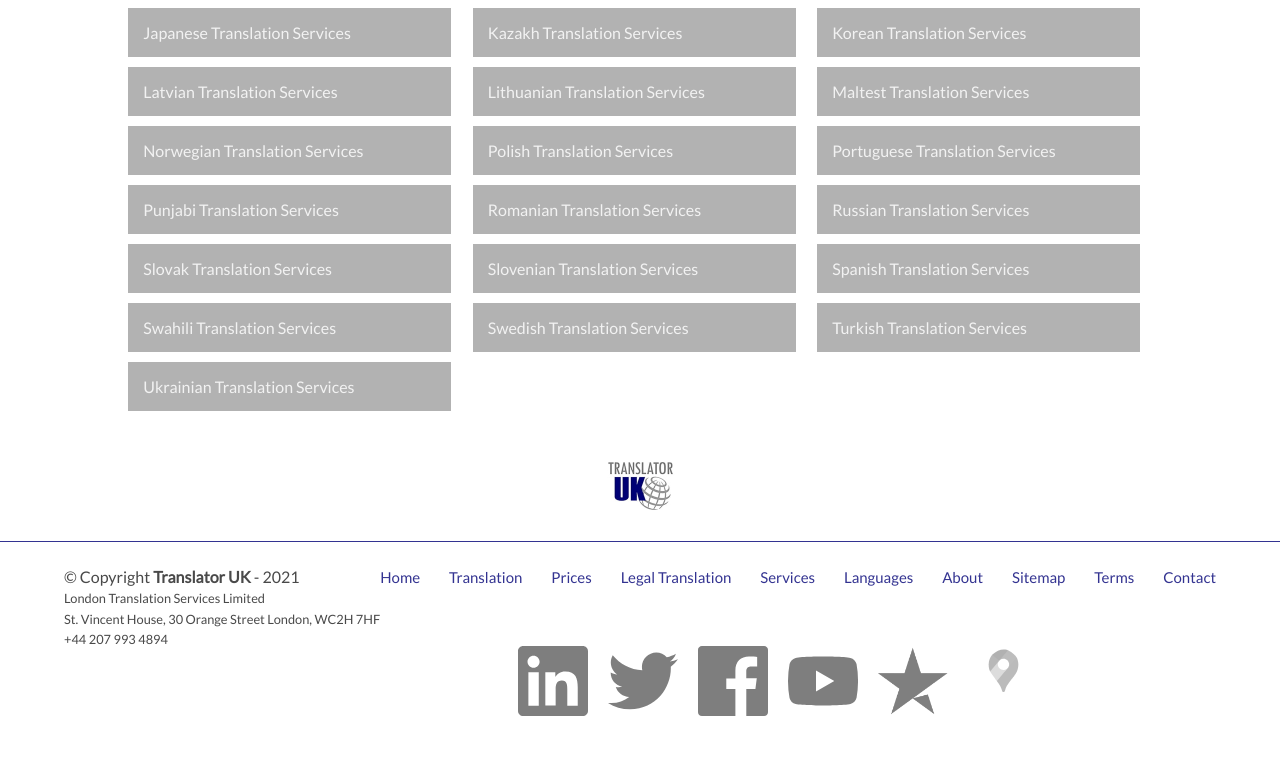
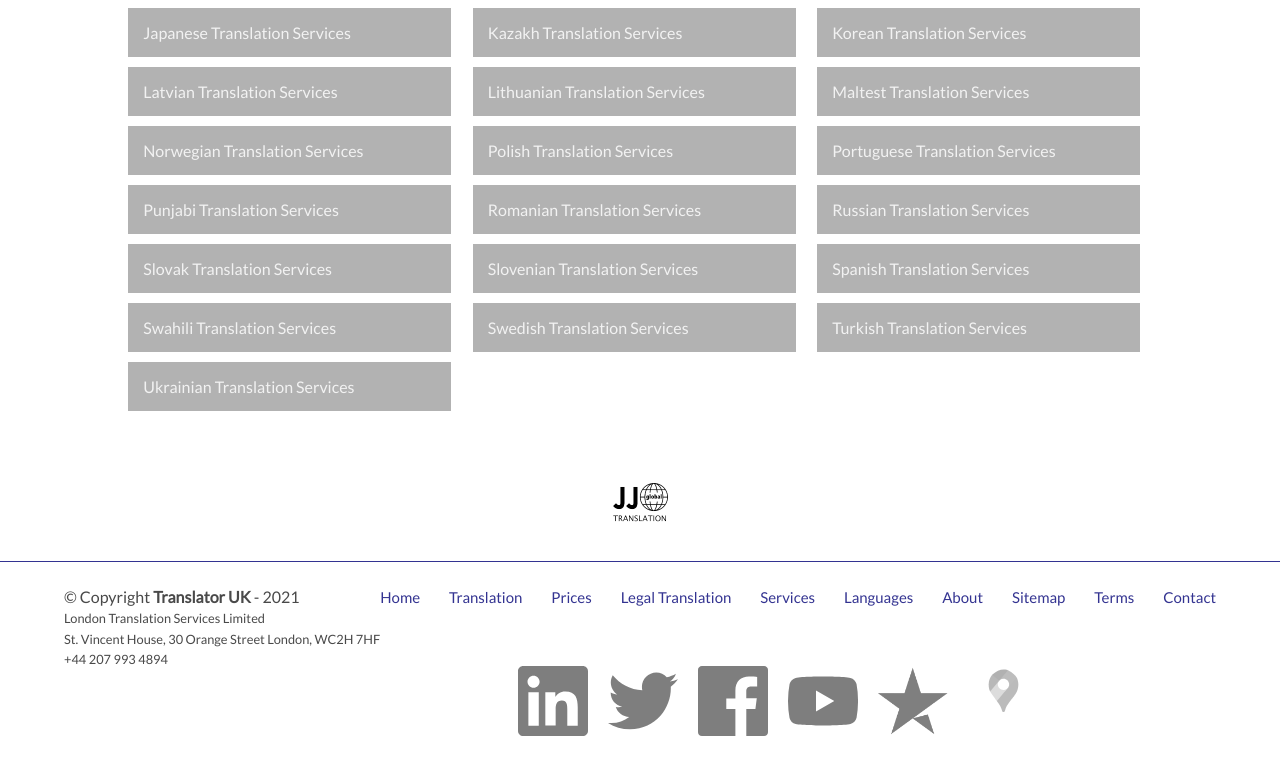
Before and after one commit to ChanMyaeOo/jj-global-translation, a React (Create React App) app: page /languages in a window 1280 px wide. Shown: the part 881-1656 px from the top of the page. Built offline with nearby package versions, Linux system fonts and the light colour scheme.

Commit message:
changed company logo

```diff
--- a/src/components/header/Header.js
+++ b/src/components/header/Header.js
@@ -1,7 +1,7 @@
 import React from 'react'
 import MenuIcon from '@material-ui/icons/Menu';
 import { Link } from 'react-router-dom'
-import Logo from '../../images/logo.webp'
+import Logo from '../../images/jj-logo.png'
 import useStyles from './styles'
 
 
--- a/src/components/review/Review.js
+++ b/src/components/review/Review.js
@@ -1,6 +1,6 @@
 import React from 'react'
 import { Link } from 'react-router-dom'
-import SmallLogo from '../../images/small-logo.webp'
+import SmallLogo from '../../images/jj-logo.png'
 import useStyles from './styles'
 
 const Review = () => {
--- a/src/pages/languages/Languages.js
+++ b/src/pages/languages/Languages.js
@@ -4,7 +4,7 @@ import { Link } from 'react-router-dom'
 import useStyles from './styles'
 import Quote from '../../images/quote.webp'
 import { languagesData } from '../../data/languages'
-import SmallLogo from '../../images/small-logo.webp'
+import SmallLogo from '../../images/jj-logo.png'
 
 const Languages = () => {
     const classes = useStyles();
@@ -24,8 +24,9 @@ const Languages = () => {
                     ))
                 }
             </Grid>
-
-            <Link to="/"><img src={SmallLogo} alt="logo" className={classes.languagesSmLogo} /></Link>
+            <div className={classes.languageLogoWrap}>
+                <Link to="/"><img src={SmallLogo} alt="logo" className={classes.languagesSmLogo} /></Link>
+            </div>
         </div>
     )
 }
--- a/src/pages/languages/styles.js
+++ b/src/pages/languages/styles.js
@@ -43,6 +43,10 @@ const useStyles = makeStyles(theme => ({
             }
         }
     },
+    languageLogoWrap: {
+        display: 'flex',
+        justifyContent: 'center',
+    },
     languagesSmLogo: {
         width: '75px',
         height: '75px',
--- a/src/pages/translation/content/volume/Volume.js
+++ b/src/pages/translation/content/volume/Volume.js
@@ -2,7 +2,7 @@ import React from 'react'
 import { Link } from 'react-router-dom'
 import Quote from '../../../../images/quote.webp'
 import Circle from '../../../../images/big-circle.webp'
-import SmallLogo from '../../../../images/small-logo.webp'
+import SmallLogo from '../../../../images/jj-logo.png'
 import useStyles from './styles'
 
 
```
Also changed, not shown: src/images/jj-logo.png (added).
